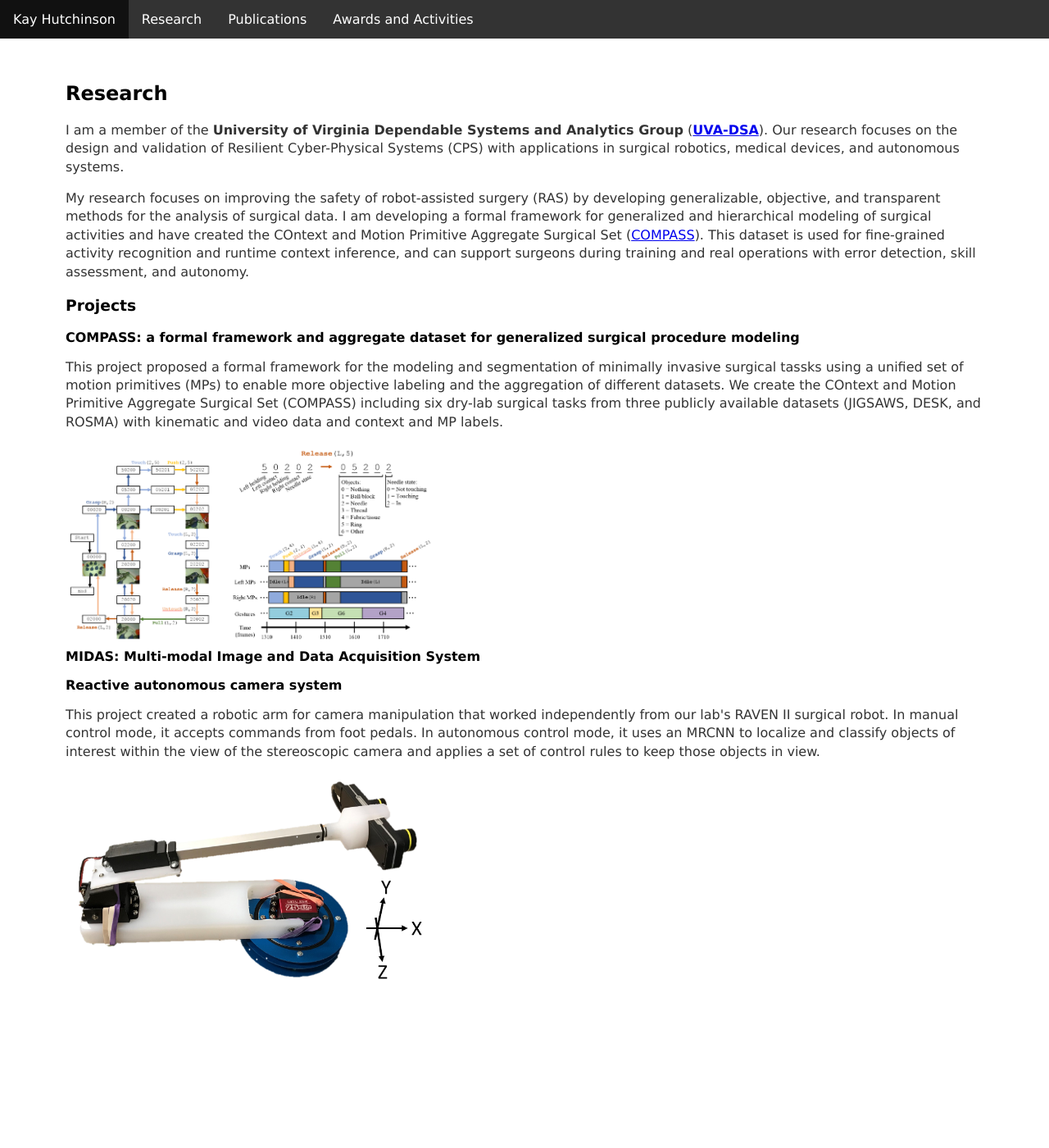
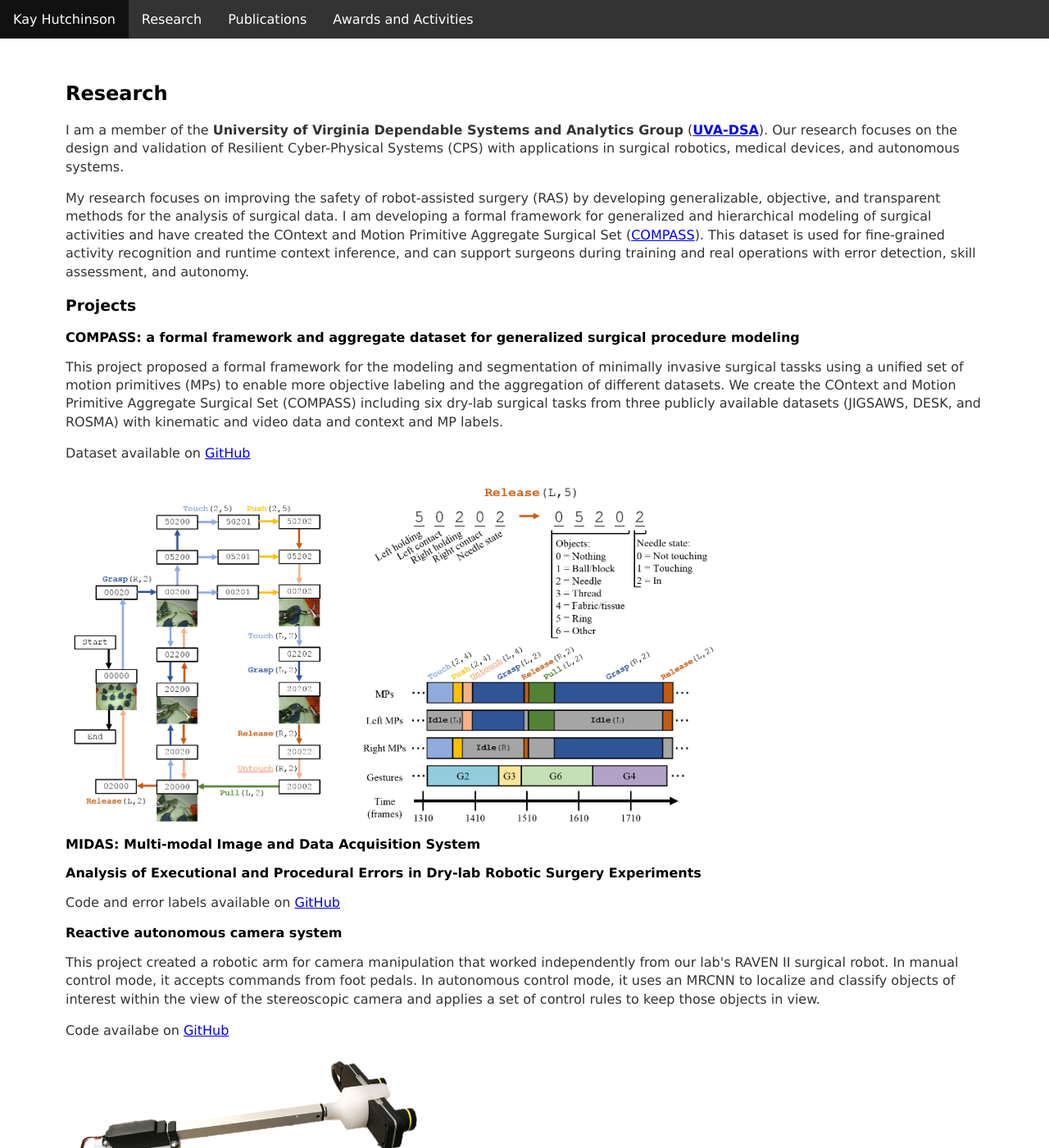
Before and after one commit to kch4fk/kch4fk.github.io, a Jekyll site: the page built from research/index.html, in a window 1280 px wide and 1400 px high. Shown: the whole window at 82% size. Built offline with Jekyll 4.4.1, drawn with Linux system fonts in a browser that asks for light colours.

Commit message:
Update index.html

```diff
--- a/research/index.html
+++ b/research/index.html
@@ -27,9 +27,10 @@ title: "Research"
 		datasets. We create the COntext and Motion Primitive Aggregate Surgical Set (COMPASS) including six dry-lab
 		surgical tasks from three publicly available datasets (JIGSAWS, DESK, and ROSMA) with kinematic and video data
 		and context and MP labels. </p>
+	<p>Dataset available on <a href="https://github.com/UVA-DSA/COMPASS">GitHub</a></p>
 
 	<tr>
-		<td><img src="/images/NP_fig.png" width = "450" height="auto"><br></td>
+		<td align="center"><img src="/images/NP_fig.png" width = "800" height="auto"><br></td>
 	<td></td>
 	</tr>
 
@@ -41,15 +42,24 @@ title: "Research"
 
 
 	<tr>
-		<td><b> Reactive autonomous camera system </b></td>
+		<td><b>Analysis of Executional and Procedural Errors in Dry-lab Robotic Surgery Experiments</b></td>
+	</tr>
+
+	<p></p>
+	<p>Code and error labels available on <a href="https://github.com/UVA-DSA/ExecProc_Error_Analysis">GitHub</a></p>
+
+
+	<tr>
+		<td><b>Reactive autonomous camera system </b></td>
 	</tr>
 
 	<p>This project created a robotic arm for camera manipulation that worked independently from our lab's RAVEN II surgical
 		robot. In manual control mode, it accepts commands from foot pedals. In autonomous control mode, it uses an MRCNN
 		to localize and classify objects of interest within the view of the stereoscopic camera and applies a set of
 		control rules to keep those objects in view.</p>
+	<p>Code availabe on <a href="https://github.com/kch4fk/IBIS">GitHub</a></p>
 	<tr>
-		<td><img src="/images/IBIS.png" width="450" height="auto"><br></td>
+		<td align="center"><img src="/images/IBIS.png" width="450" height="auto"><br></td>
 	<td></td>
 	</tr>
 
```
